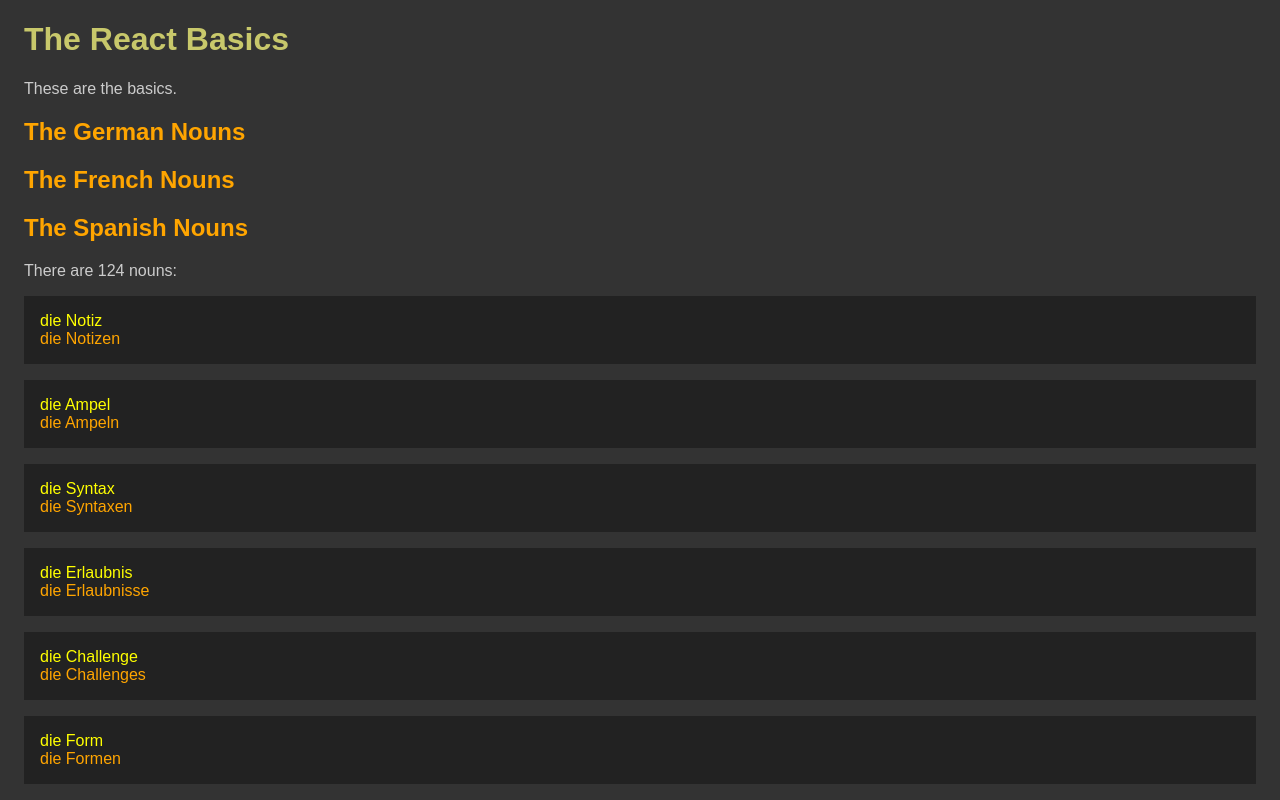
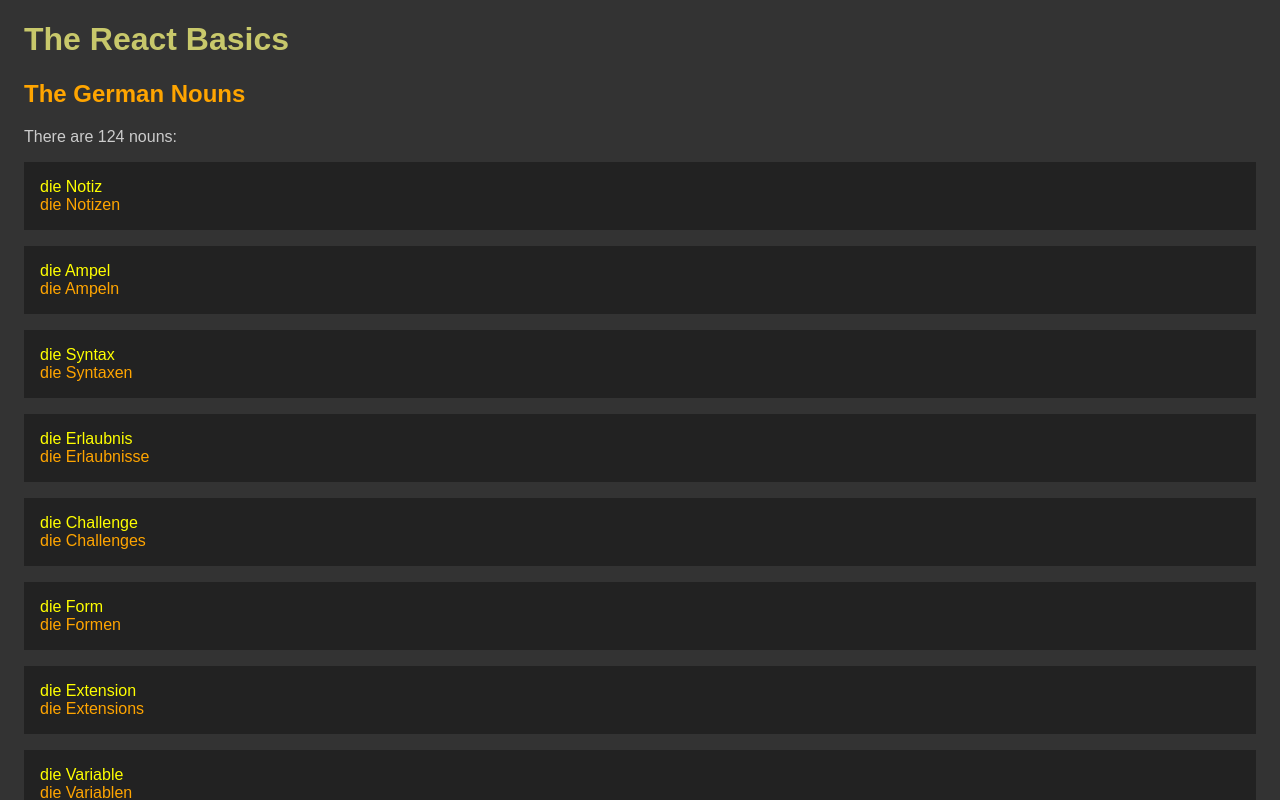
Before and after one commit to edwardtanguay/et001-react-basics, a React (Vite) app: page / in a window 1280 px wide. Shown: the top 800 px of the page. Built offline with nearby package versions, Linux system fonts and the light colour scheme.

Commit message:
before type export

```diff
--- a/src/App.tsx
+++ b/src/App.tsx
@@ -9,10 +9,9 @@
 	return (
 		<div className="App">
 			<h1>{title}</h1>
-			<p>These are the basics.</p>
       <AppTitle />
-      <AppTitle title="The French Nouns"/>
-      <AppTitle title="The Spanish Nouns"/>
+      {/* <AppTitle title="The French Nouns"/>
+      <AppTitle title="The Spanish Nouns"/> */}
 			<p>There are {nouns.length} nouns:</p>
       <Nouns nouns={nouns} />
 		</div>
--- /dev/null
+++ b/src/components/Noun.tsx
@@ -0,0 +1,21 @@
+type Noun = {
+	article: string;
+	singular: string;
+	plural: string;
+};
+
+type Props = {
+	noun: Noun;
+}
+
+export const Noun = (props: Props) => {
+	const { noun } = props;
+	return (
+		<div className="noun">
+			<div className="line1">
+				{noun.article} {noun.singular}
+			</div>
+			<div className="line2">{noun.plural}</div>
+		</div>
+	);
+};
--- a/src/components/Nouns.tsx
+++ b/src/components/Nouns.tsx
@@ -1,3 +1,5 @@
+import { Noun } from "./Noun";
+
 type Props = {
 	nouns: Noun[];
 };
@@ -14,12 +16,7 @@
 		<div className="nouns">
 			{nouns.map((noun: Noun) => {
 				return (
-					<div className="noun">
-						<div className="line1">
-							{noun.article} {noun.singular}
-						</div>
-						<div className="line2">{noun.plural}</div>
-					</div>
+					<Noun noun={noun} />
 				);
 			})}
 		</div>
```
Also changed, not shown: dev/notes.txt.
